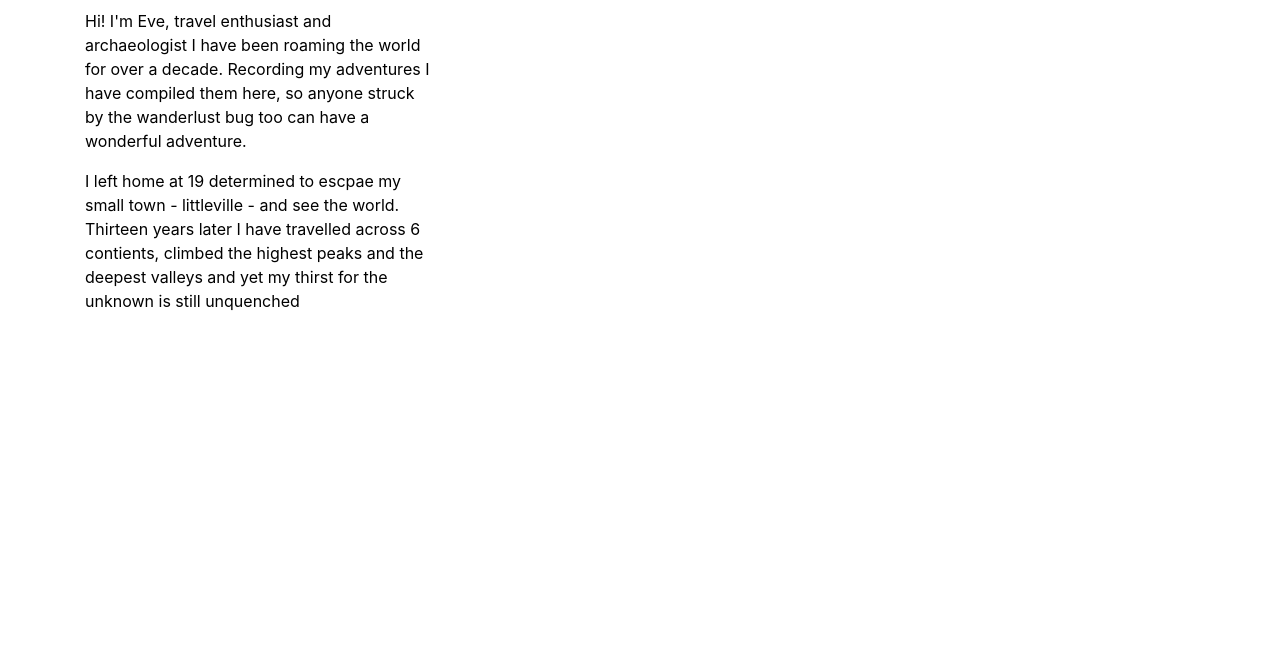
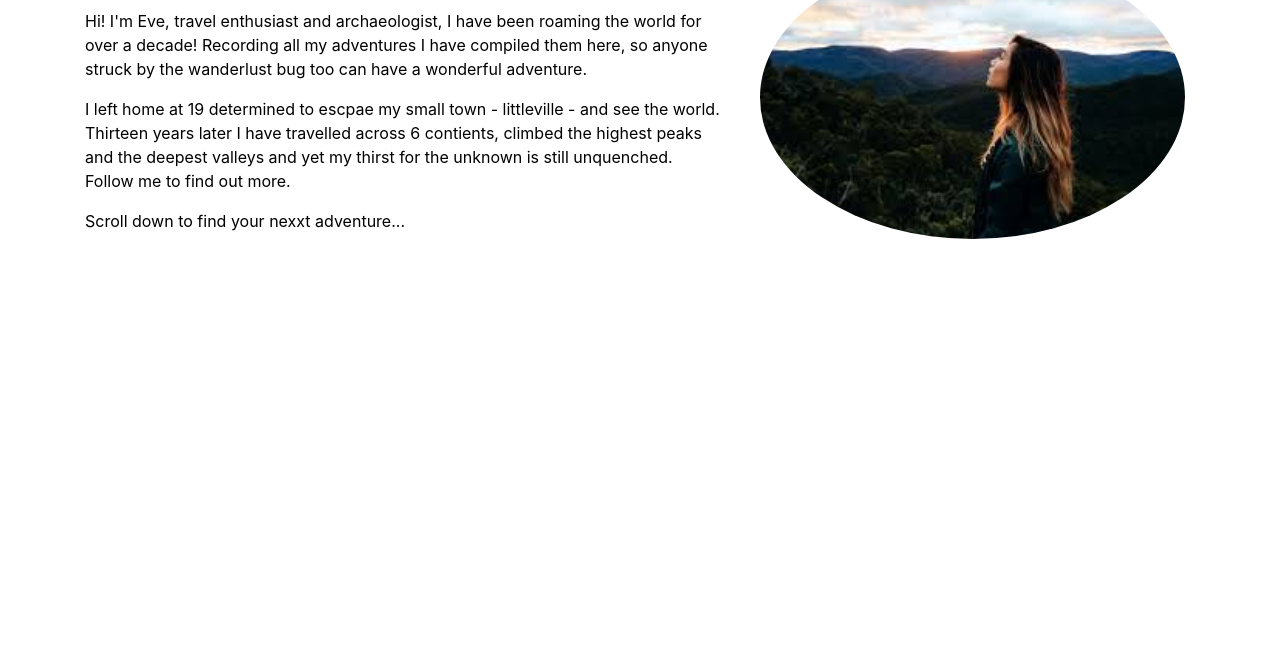
Before and after one commit to Amaani1/Group-project, a plain HTML site: page about me/aboutme.html in a window 1280 px wide. Shown: the part 134-800 px from the top of the page. Drawn offline with nearby package versions, Linux system fonts and the light colour scheme.

Commit message:
about-me
in right location, ready for integration

```diff
--- a/about me/aboutme.html
+++ b/about me/aboutme.html
@@ -32,11 +32,17 @@
         <div class="overlay"></div>
          <div class="container">
           <div class="row">
-            <div class="col-sm-4">
+            <div class="col-sm-7">
               <h2 class="text-center"><strong>Eve Jenkins</strong></h2>
-              <p>Hi! I'm Eve, travel enthusiast and archaeologist I have been roaming the world for over a decade. Recording my adventures I have compiled them here, so anyone struck by the wanderlust bug too can have a wonderful adventure.
+              <p>Hi! I'm Eve, travel enthusiast and archaeologist, I have been roaming the world for over a decade! Recording all my adventures I have compiled them here, so anyone struck by the wanderlust bug too can have a wonderful adventure.
               </p>
-              <p>I left home at 19 determined to escpae my small town - littleville - and see the world. Thirteen years later I have travelled across 6 contients, climbed the highest peaks and the deepest valleys and yet my thirst for the unknown is still unquenched</p>
+              <p>I left home at 19 determined to escpae my small town - littleville - and see the world. Thirteen years later I have travelled across 6 contients, climbed the highest peaks and the deepest valleys and yet my thirst for the unknown is still unquenched. Follow me to find out more.</p>
+              <p>Scroll down to find your nexxt adventure...</p>
+            </div>
+            <div class="col-sm-5">
+              <div class="img-wrap">
+                <img src="profilepic.jpeg">
+
             </div>
 
           </div>
--- a/about me/style1.css
+++ b/about me/style1.css
@@ -24,3 +24,12 @@ body {
 .navbar{
   background-color:#FF0061;
 }
+.img-wrap {
+  width: 100%;
+}
+.img-wrap img {
+  width: 100%;
+  padding: 10px;
+  border-radius: 50%;
+
+}
```
Also changed, not shown: about me/profilepic.jpeg (added), 2 other files.
